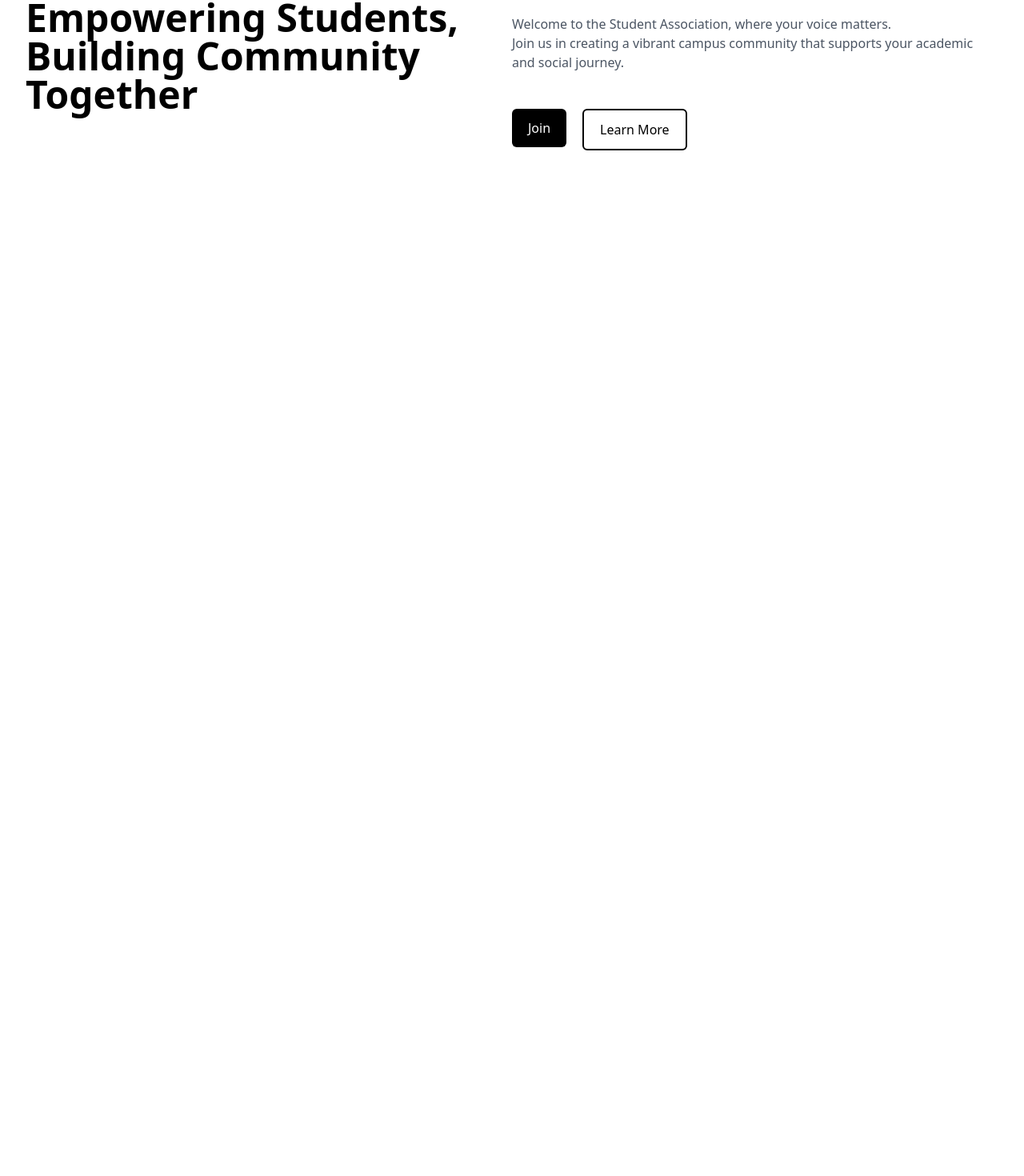
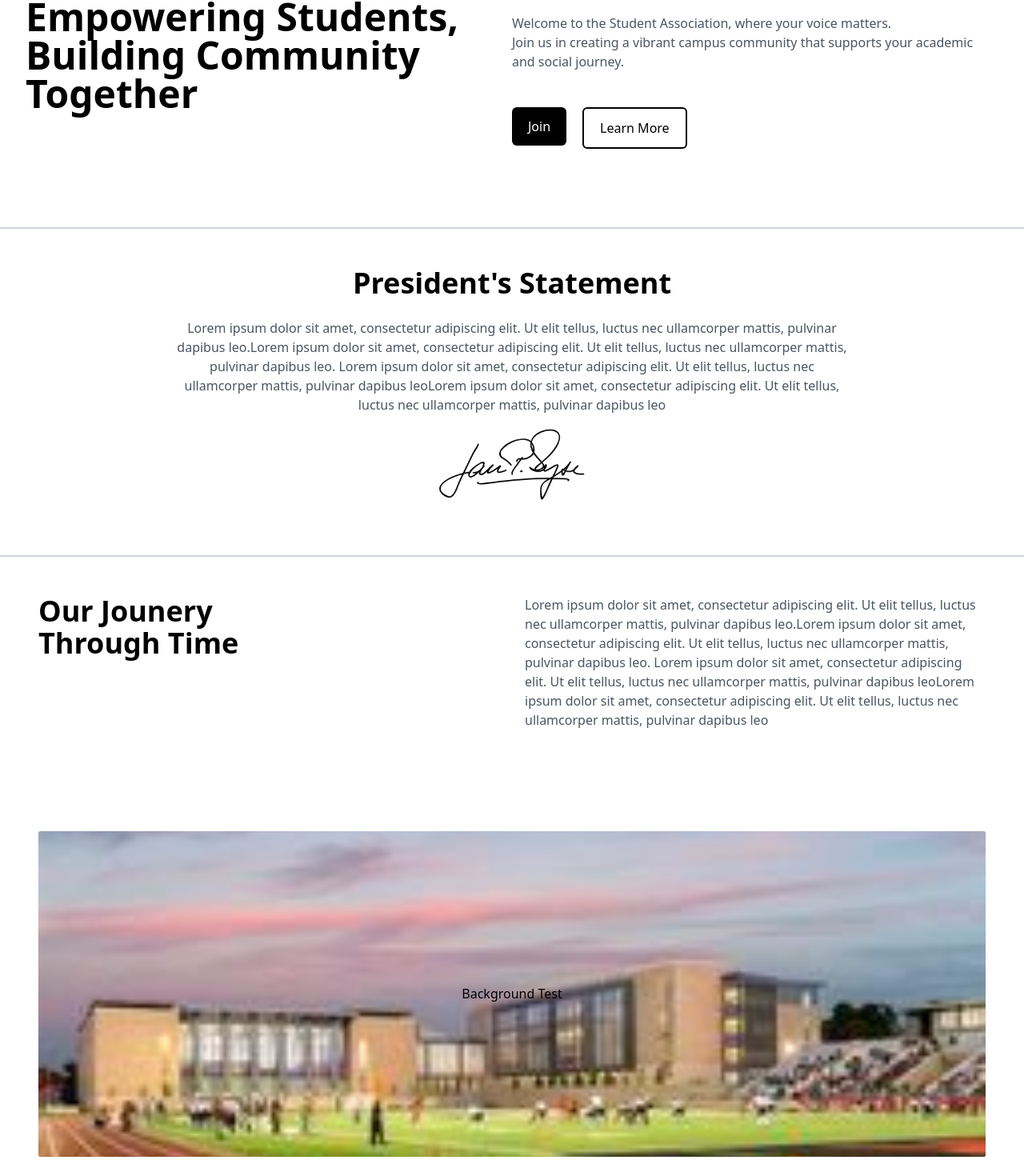
Before and after one commit to PathiniE/vcc_past-pupil-association-webpage, a Next.js app: page / in a window 1280 px wide. Shown: the part 665-2135 px from the top of the page at 80% size. Before the commit the page ends 951 px from the top, so only its background shows below. Built offline with nearby package versions, Linux system fonts and the light colour scheme.

Commit message:
add president statement

```diff
--- a/src/app/components/Intro.jsx
+++ b/src/app/components/Intro.jsx
@@ -2,7 +2,7 @@ import Link from "next/link";
 
 export default function Intro() {
   return (
-    <div className=" w-full h-screen flex flex-col">
+    <div className=" w-full h-screen flex flex-col border-b-2 border-gray-300">
     {/* Pathii Section with Background Image */}
     <div
       className=" bg-cover bg-center bg-no-repeat h-[60%]"
--- /dev/null
+++ b/src/app/components/Journey.jsx
@@ -0,0 +1,27 @@
+
+
+export default function Journey() {
+  return (
+    <div className="flex flex-col h-screen p-8 md:p-8 lg:p-12 border-b-2 border-gray-300">
+        <div className=" flex flex-col md:flex-row md:h-[40%] gap-6 md:gap-8">
+            <div className="w-full md:w-[50%]">
+                <h2 className="text-2xl md:text-3xl lg:text-4xl font-bold">
+                    Our Jounery <span className="block">Through Time</span>
+                </h2>
+            </div>
+            <div className="w-full md:w-[50%]">
+                <p className="text-gray-600">Lorem ipsum dolor sit amet, consectetur adipiscing elit. Ut elit tellus, luctus nec ullamcorper mattis, pulvinar dapibus leo.Lorem ipsum dolor sit amet, consectetur adipiscing elit. Ut elit tellus, luctus nec ullamcorper mattis, pulvinar dapibus leo. Lorem ipsum dolor sit amet, consectetur adipiscing elit. Ut elit tellus, luctus nec ullamcorper mattis, pulvinar dapibus leoLorem ipsum dolor sit amet, consectetur adipiscing elit. Ut elit tellus, luctus nec ullamcorper mattis, pulvinar dapibus leo</p>
+            </div>
+        </div>
+
+        <div
+            className="h-[60%] flex items-center justify-center p-4 bg-cover bg-center bg-no-repeat rounded-sm mt-6"
+            style={{ backgroundImage: "url('/assets/bg.jpg')" }}
+            >
+            Background Test
+        </div>
+
+
+    </div>
+  )
+}
--- /dev/null
+++ b/src/app/components/President.jsx
@@ -0,0 +1,27 @@
+import Image from "next/image"
+
+export default function President() {
+  return (
+    <div className="flex flex-col min-h-[20rem] p-8 md:p-8 lg:p-12 border-b-2 border-gray-300">
+      <div className="flex-1 flex flex-col items-center justify-center">
+        <h2 className="text-2xl md:text-3xl lg:text-4xl font-bold text-center mb-4 md:mb-6">President's Statement</h2>
+        <p className="text-gray-600 text-sm md:text-base max-w-4xl mx-auto px-2 md:px-6 text-center leading-relaxed">
+          Lorem ipsum dolor sit amet, consectetur adipiscing elit. Ut elit tellus, luctus nec ullamcorper mattis,
+          pulvinar dapibus leo.Lorem ipsum dolor sit amet, consectetur adipiscing elit. Ut elit tellus, luctus nec
+          ullamcorper mattis, pulvinar dapibus leo. Lorem ipsum dolor sit amet, consectetur adipiscing elit. Ut elit
+          tellus, luctus nec ullamcorper mattis, pulvinar dapibus leoLorem ipsum dolor sit amet, consectetur adipiscing
+          elit. Ut elit tellus, luctus nec ullamcorper mattis, pulvinar dapibus leo
+        </p>
+      </div>
+      <div className="h-24 md:h-32 flex items-center justify-center p-4">
+        <Image
+          src="/assets/signature.png"
+          alt="Signature"
+          height={100}
+          width={150}
+          className="h-auto w-auto max-h-full"
+        />
+      </div>
+    </div>
+  )
+}
--- a/src/app/pages/Hero.jsx
+++ b/src/app/pages/Hero.jsx
@@ -1,6 +1,8 @@
 import Footer from "../components/Footer";
 import Intro from "../components/Intro";
+import Journey from "../components/Journey";
 import { Navbar } from "../components/Navbar";
+import President from "../components/President";
 
 
 export default function Hero() {
@@ -8,7 +10,9 @@ export default function Hero() {
     <div className="flex flex-col min-h-screen">
       <Navbar />
       <div >
-        <Intro />
+      <Intro />
+      <President />
+      <Journey />
 
       </div>
     </div>
```
Also changed, not shown: public/assets/signature.png (added).
